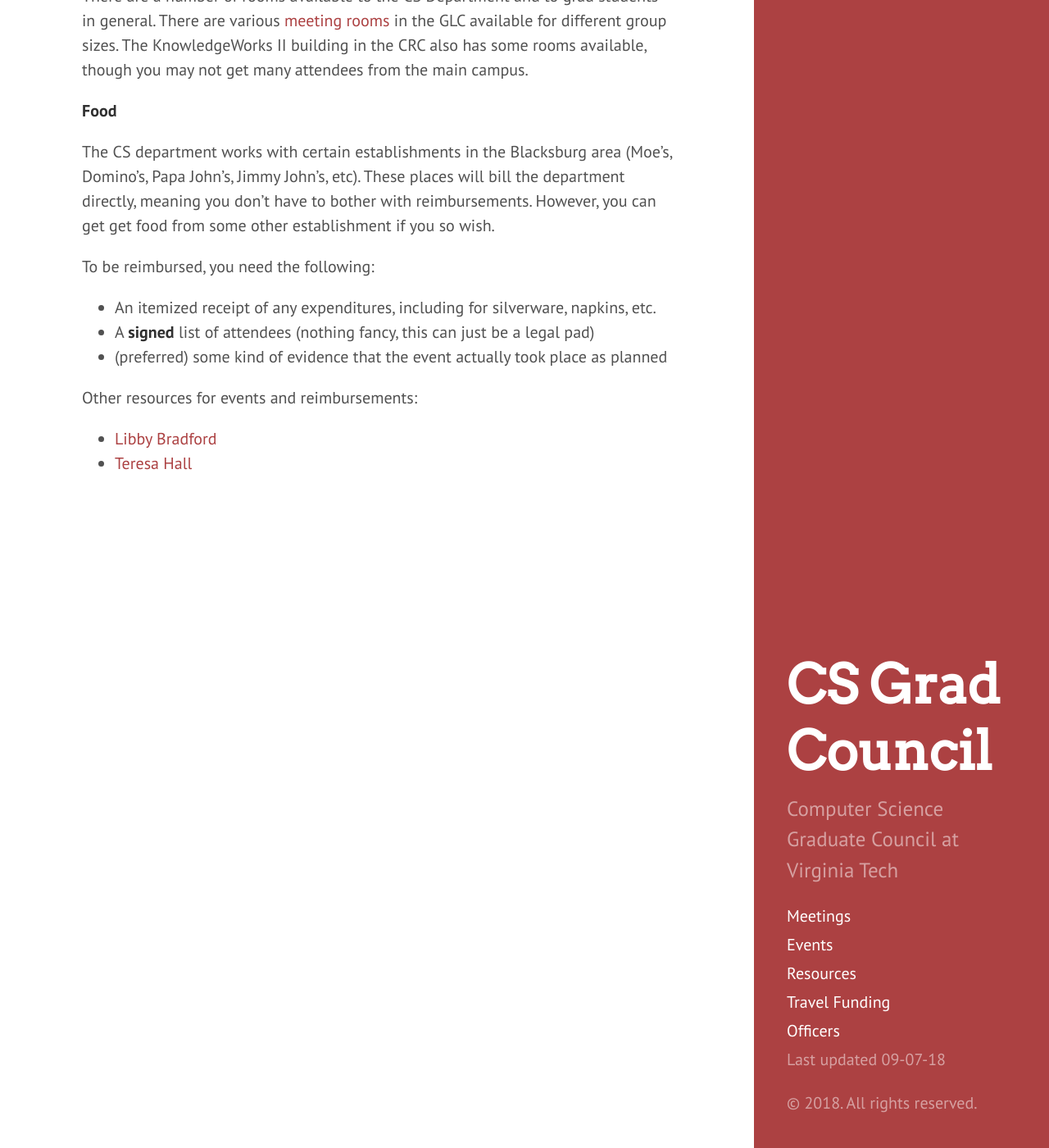
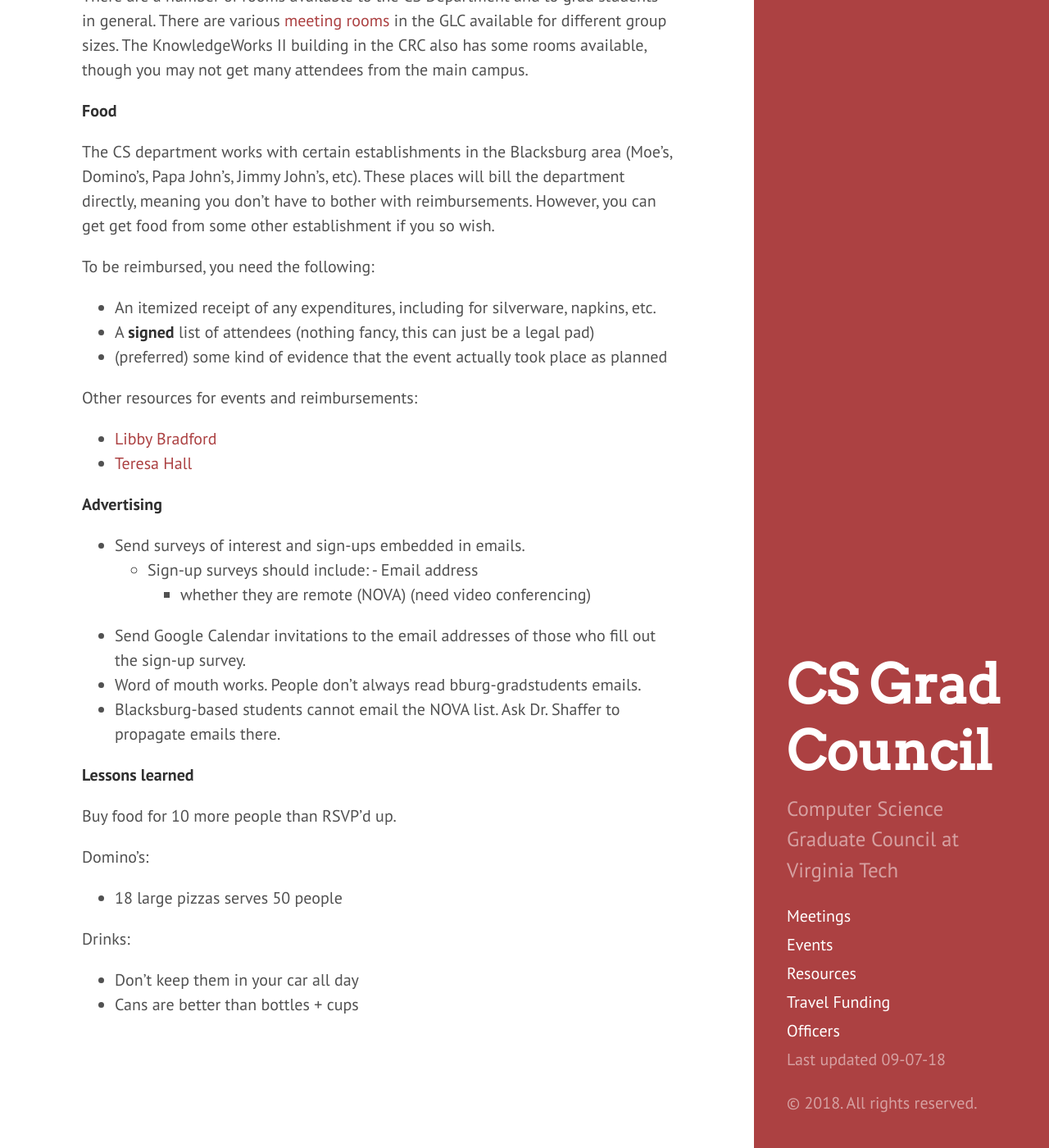
Before and after one commit to CSGraduateCouncil-VirginiaTech/csgc-website, a Jekyll site: the page built from csgc-jekyll-src/organizing-an-event.md, in a window 1280 px wide and 1400 px high, scrolled down 560 px. Shown: the whole window at 82% size. Built offline with Jekyll 4.4.1, drawn with Linux system fonts in a browser that asks for light colours.

Commit message:
events: update guide

```diff
--- a/csgc-jekyll-src/organizing-an-event.md
+++ b/csgc-jekyll-src/organizing-an-event.md
@@ -35,3 +35,24 @@ To be reimbursed, you need the following:
 Other resources for events and reimbursements:
 * [Libby Bradford](mailto:bradfolg@vt.edu)
 * [Teresa Hall](mailto:teresa@vt.edu)
+
+**Advertising**
+
+- Send surveys of interest and sign-ups embedded in emails.
+  - Sign-up surveys should include:
+	    - Email address
+      - whether they are remote (NOVA) (need video conferencing)
+- Send Google Calendar invitations to the email addresses of those who fill out the sign-up survey.
+- Word of mouth works. People don't always read bburg-gradstudents emails.
+- Blacksburg-based students cannot email the NOVA list. Ask Dr. Shaffer to propagate emails there.
+
+**Lessons learned**
+
+Buy food for 10 more people than RSVP'd up.
+
+Domino's:
+- 18 large pizzas serves 50 people
+
+Drinks:
+- Don't keep them in your car all day
+- Cans are better than bottles + cups
```
